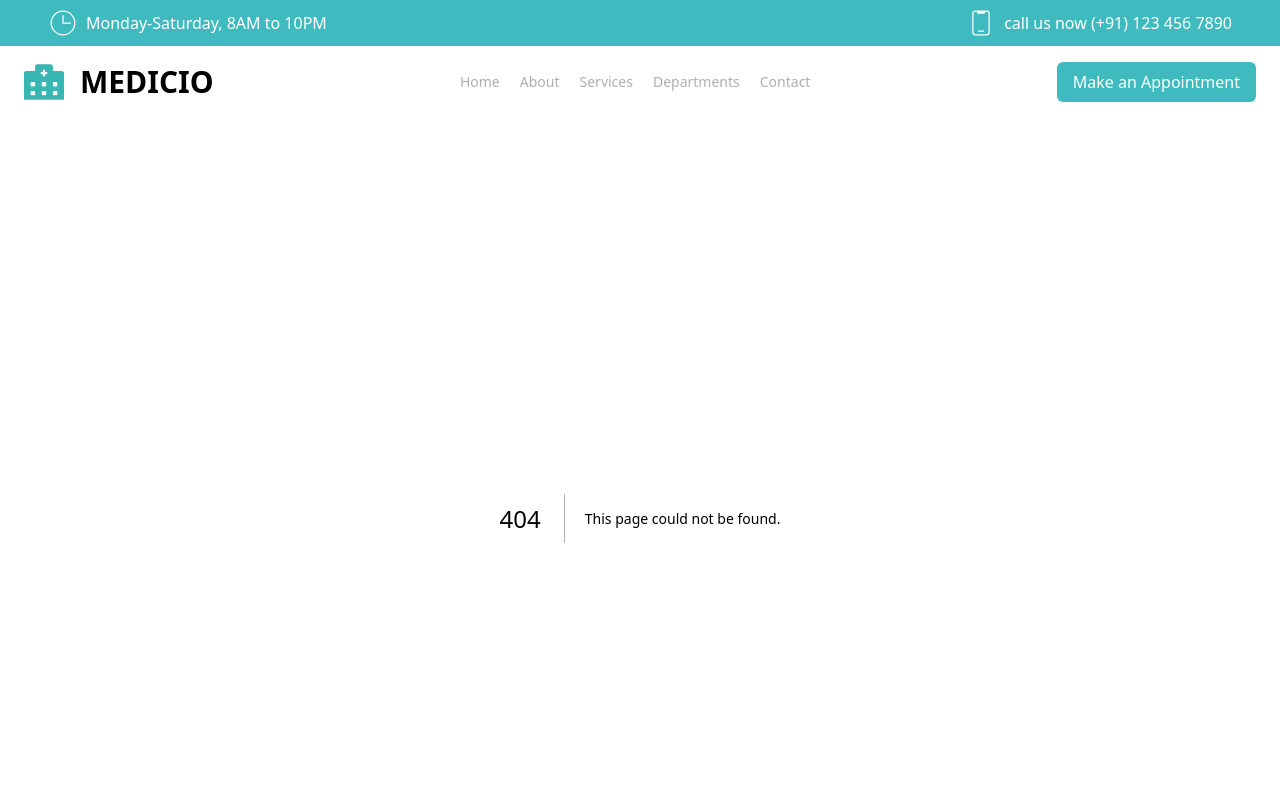
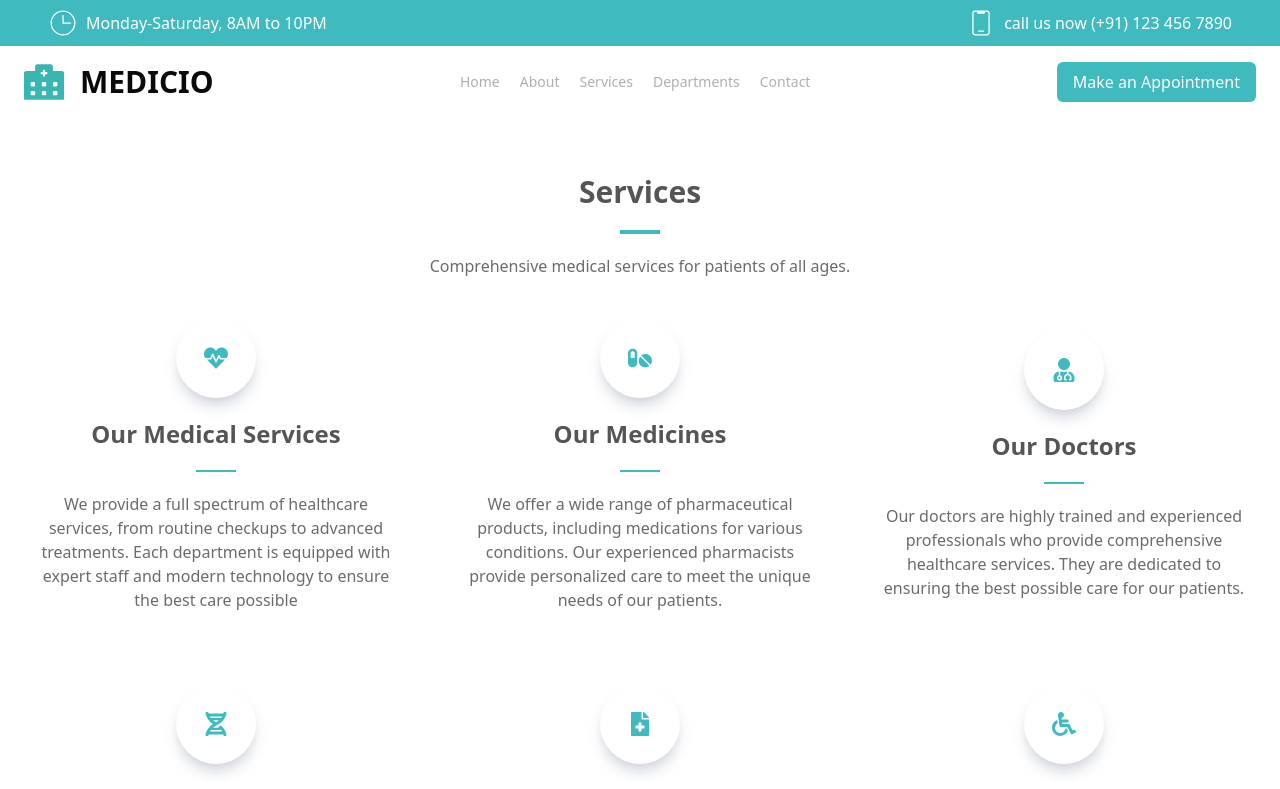
Before and after one commit to Zain-Ali3830/Hospital-site, a Next.js app: page /pages/services in a window 1280 px wide. Before the commit this address had no page. Shown: the top 789 px of the page. Built offline with nearby package versions, Linux system fonts and the light colour scheme.

Commit message:
Made Services page

```diff
--- a/src/app/app-components/header.jsx
+++ b/src/app/app-components/header.jsx
@@ -31,7 +31,7 @@ function Header() {
 
         {/* Desktop Menu */}
         <ul className="hidden lg:flex justify-center items-center gap-5 font-medium text-sm">
-          {[{id:1,name:'Home',link:'/'},{id:2,name:'About',link:'pages/about'},{id:3,name:'Services',link:'pages/services'},{id:4,name:'Departments',link:'pages/departments'},{id:5,name:'Contact',link:'pages/contact'}].map((item) => (
+          {[{id:1,name:'Home',link:'/'},{id:2,name:'About',link:'pages/about'},{id:3,name:'Services',link:'/pages/services'},{id:4,name:'Departments',link:'pages/departments'},{id:5,name:'Contact',link:'pages/contact'}].map((item) => (
             <li key={item.id}>
              <Link href={item.link}>
              <span className="text-[#AFAFAF] hover:text-[#3FBBC0]">
--- a/src/app/layout.js
+++ b/src/app/layout.js
@@ -13,8 +13,8 @@ const geistMono = Geist_Mono({
 });
 
 export const metadata = {
-  title: "Create Next App",
-  description: "Generated by create next app",
+  title: "Hospital Website",
+  description: "Created by Dev Zain",
 };
 
 export default function RootLayout({ children }) {
--- /dev/null
+++ b/src/app/pages/services/page.js
@@ -0,0 +1,90 @@
+import { FaHeartbeat } from "react-icons/fa";
+import { FaPills } from "react-icons/fa";
+import { FaUserMd } from 'react-icons/fa';
+import { FaDna } from 'react-icons/fa';
+import { FaFileMedical } from 'react-icons/fa';
+import { FaWheelchair } from 'react-icons/fa';
+
+
+const cardData = [
+  {
+    id: 1,
+    icon: FaHeartbeat,
+    title: " Our Medical Services",
+    description:
+      "We provide a full spectrum of healthcare services, from routine checkups to advanced treatments. Each department is equipped with expert staff and modern technology to ensure the best care possible",
+  },
+  {
+    id: 2,
+    icon: FaPills,
+    title: " Our Medicines",
+    description:
+      "We offer a wide range of pharmaceutical products, including medications for various conditions. Our experienced pharmacists provide personalized care to meet the unique needs of our patients.",
+  },
+  {
+    id: 3,
+    icon: FaUserMd,
+    title: " Our Doctors",
+    description:
+      "Our doctors are highly trained and experienced professionals who provide comprehensive healthcare services. They are dedicated to ensuring the best possible care for our patients.",
+  },
+  {
+    id: 4,
+    icon: FaDna,
+    title: " Our Laboratories",
+    description:
+      "We have state-of-the-art laboratories that are equipped to perform advanced diagnostic tests and provide accurate results for our patients.",
+  },
+  {
+    id: 5,
+    icon: FaFileMedical,
+    title: " Our Medical Records",
+    description:
+      "We maintain a secure and confidential medical records system to ensure the privacy and confidentiality of our patients' information.",
+  },
+  {
+    id: 6,
+    icon: FaWheelchair,
+    title: " Our Ambulance Services",
+    description:
+      "We offer emergency medical transportation services, ensuring quick and efficient access to healthcare for patients in need.",
+  },
+
+];
+function Services() {
+  return (
+    <>
+      <div className="flex flex-col justify-center items-center py-4 px-4 mt-10 gap-5">
+        <h1 className="text-3xl font-bold text-[#555555]">Services</h1>
+        <div className="border-b-4 border-[#3FBBC0] w-10"></div>
+        <p className="text-[#6b6b6b]">
+          Comprehensive medical services for patients of all ages.
+        </p>
+      </div>
+
+      {/* Services cards */}
+   {/* <div className="flex flex-col"> */}
+  <div className="grid grid-cols-1 sm:grid-cols-2 lg:grid-cols-3 gap-6 px-4">
+    {cardData.map((item) => (
+      <div
+        key={item.id}
+        className="flex flex-col justify-center items-center py-6 px-4 gap-5 cursor-pointer text-[#555555] hover:text-[#3FBBC0]"
+      >
+        <div className="rounded-full flex justify-center items-center w-20 h-20 bg-white shadow-gray-300 shadow-lg">
+          <span className="text-[#3FBBC0] text-2xl">{<item.icon />}</span>
+        </div>
+        <p className="text-2xl font-bold hover:text-[#3FBBC0]">
+          {item.title}
+        </p>
+        <div className="border-b-2 border-[#3FBBC0] w-10"></div>
+        <p className="text-[#6b6b6b] text-center">{item.description}</p>
+      </div>
+    ))}
+  </div>
+    {/* </div> */}
+
+    </>
+  );
+}
+
+export default Services;
```
